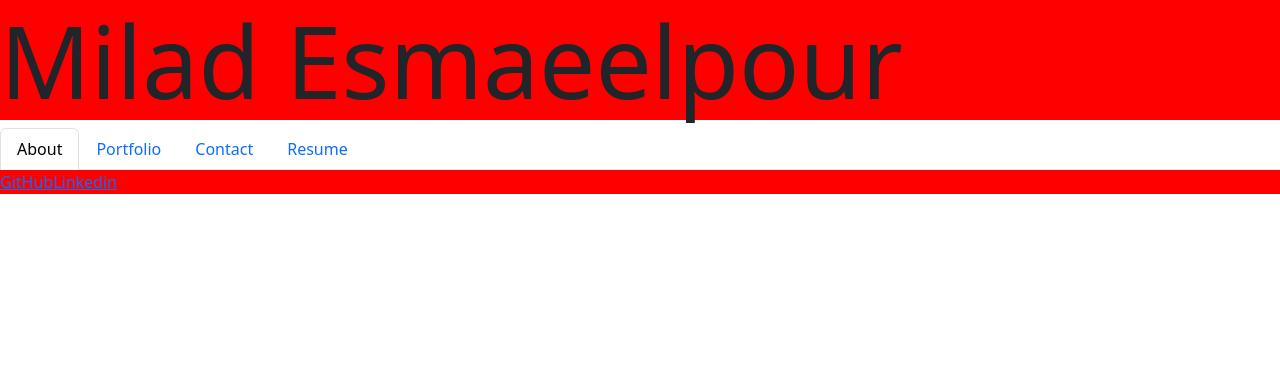
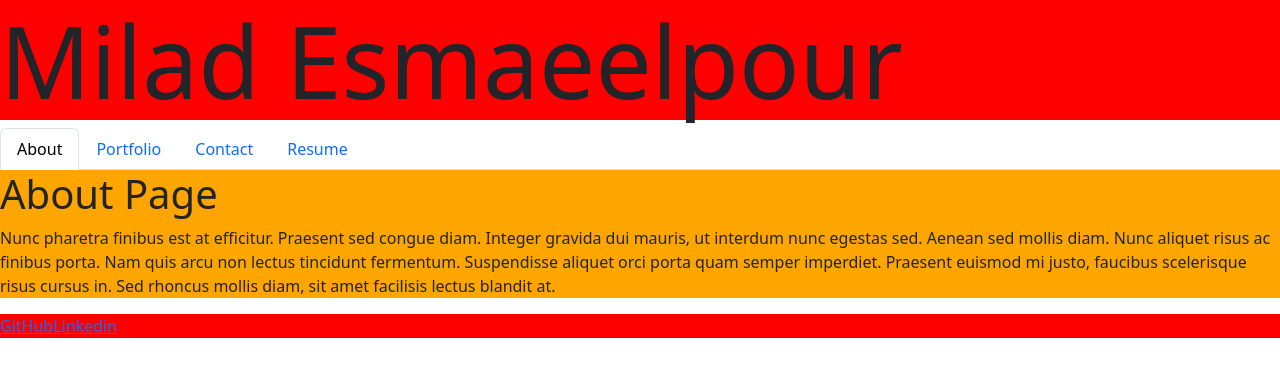
Before and after one commit to miladesmailpour/preact-ortfolio, a React (Create React App) app: page / in a window 1280 px wide. Shown: the top 376 px of the page. Built offline with nearby package versions, Linux system fonts and the light colour scheme.

Commit message:
react added and components contact, portfolio and resume return a defualt

```diff
--- a/src/components/Home.js
+++ b/src/components/Home.js
@@ -32,7 +32,7 @@ const Home = () => {
     <div>
       <Header />
       <Navbar currentPage={currentPage} handlePageChange={handlePageChange} />
-      {/* {renderPage()} */}
+      {renderPage()}
       <Footer />
     </div>
   );
--- a/src/components/pages/About.js
+++ b/src/components/pages/About.js
@@ -6,49 +6,20 @@ const styles = {
   },
 };
 
-const About = ()=>{
-    <section style={styles.sectionStyles} className="section">
-    <h2>A brif about Milad Esmaeelpour</h2>
-    <p>
-      Sed ut perspiciatis unde omnis iste natus error sit voluptatem
-      accusantium doloremque laudantium, totam rem aperiam, eaque ipsa quae ab
-      illo inventore veritatis et quasi architecto beatae vitae dicta sunt
-      explicabo. Nemo enim ipsam voluptatem quia voluptas sit aspernatur aut
-      odit aut fugit, sed quia consequuntur magni dolores eos qui ratione
-      voluptatem sequi nesciunt. Neque porro quisquam est, qui dolorem ipsum
-      quia dolor sit amet, consectetur, adipisci velit, sed quia non numquam
-      eius modi tempora incidunt ut labore et dolore magnam aliquam quaerat
-      voluptatem. Ut enim ad minima veniam, quis nostrum exercitationem ullam
-      corporis suscipit laboriosam, nisi ut aliquid ex ea commodi consequatur?
-      Quis autem vel eum iure reprehenderit qui in ea voluptate velit esse
-      quam nihil molestiae consequatur, vel illum qui dolorem eum fugiat quo
-      voluptas nulla pariatur?
-    </p>
-    <p>
-      Lorem ipsum dolor sit amet, consectetur adipiscing elit, sed do eiusmod
-      tempor incididunt ut labore et dolore magna aliqua. Ut enim ad minim
-      veniam, quis nostrud exercitation ullamco laboris nisi ut aliquip ex ea
-      commodo consequat. Duis aute irure dolor in reprehenderit in voluptate
-      velit esse cillum dolore eu fugiat nulla pariatur. Excepteur sint
-      occaecat cupidatat non proident, sunt in culpa qui officia deserunt
-      mollit anim id est laborum.
-    </p>
-    <p>
-      At vero eos et accusamus et iusto odio dignissimos ducimus qui
-      blanditiis praesentium voluptatum deleniti atque corrupti quos dolores
-      et quas molestias excepturi sint occaecati cupiditate non provident,
-      similique sunt in culpa qui officia deserunt mollitia animi, id est
-      laborum et dolorum fuga. Et harum quidem rerum facilis est et expedita
-      distinctio. Nam libero tempore, cum soluta nobis est eligendi optio
-      cumque nihil impedit quo minus id quod maxime placeat facere possimus,
-      omnis voluptas assumenda est, omnis dolor repellendus. Temporibus autem
-      quibusdam et aut officiis debitis aut rerum necessitatibus saepe eveniet
-      ut et voluptates repudiandae sint et molestiae non recusandae. Itaque
-      earum rerum hic tenetur a sapiente delectus, ut aut reiciendis
-      voluptatibus maiores alias consequatur aut perferendis doloribus
-      asperiores repellat.
-    </p>
-  </section>
-}
+const About = () => {
+  return (
+    <div style={styles.sectionStyles} className="section">
+      <h1>About Page</h1>
+      <p>
+        Nunc pharetra finibus est at efficitur. Praesent sed congue diam.
+        Integer gravida dui mauris, ut interdum nunc egestas sed. Aenean sed
+        mollis diam. Nunc aliquet risus ac finibus porta. Nam quis arcu non
+        lectus tincidunt fermentum. Suspendisse aliquet orci porta quam semper
+        imperdiet. Praesent euismod mi justo, faucibus scelerisque risus cursus
+        in. Sed rhoncus mollis diam, sit amet facilisis lectus blandit at.
+      </p>
+    </div>
+  );
+};
 
 export default About;
--- a/src/components/pages/Contact.js
+++ b/src/components/pages/Contact.js
@@ -0,0 +1,13 @@
+import React from "react";
+
+const Contact = ()=>{
+    return(
+        <div>
+            <h2>
+                Contact
+            </h2>
+        </div>
+    );
+};
+
+export default Contact;
--- a/src/components/pages/Portfolio.js
+++ b/src/components/pages/Portfolio.js
@@ -0,0 +1,13 @@
+import React from "react";
+
+const Portfolio = ()=>{
+    return(
+        <div>
+            <h2>
+            Portfolio
+            </h2>
+        </div>
+    );
+};
+
+export default Portfolio;
--- a/src/components/pages/Resume.js
+++ b/src/components/pages/Resume.js
@@ -0,0 +1,13 @@
+import React from "react";
+
+const Resume = ()=>{
+    return(
+        <div>
+            <h2>
+            Resume
+            </h2>
+        </div>
+    );
+};
+
+export default Resume;
```
